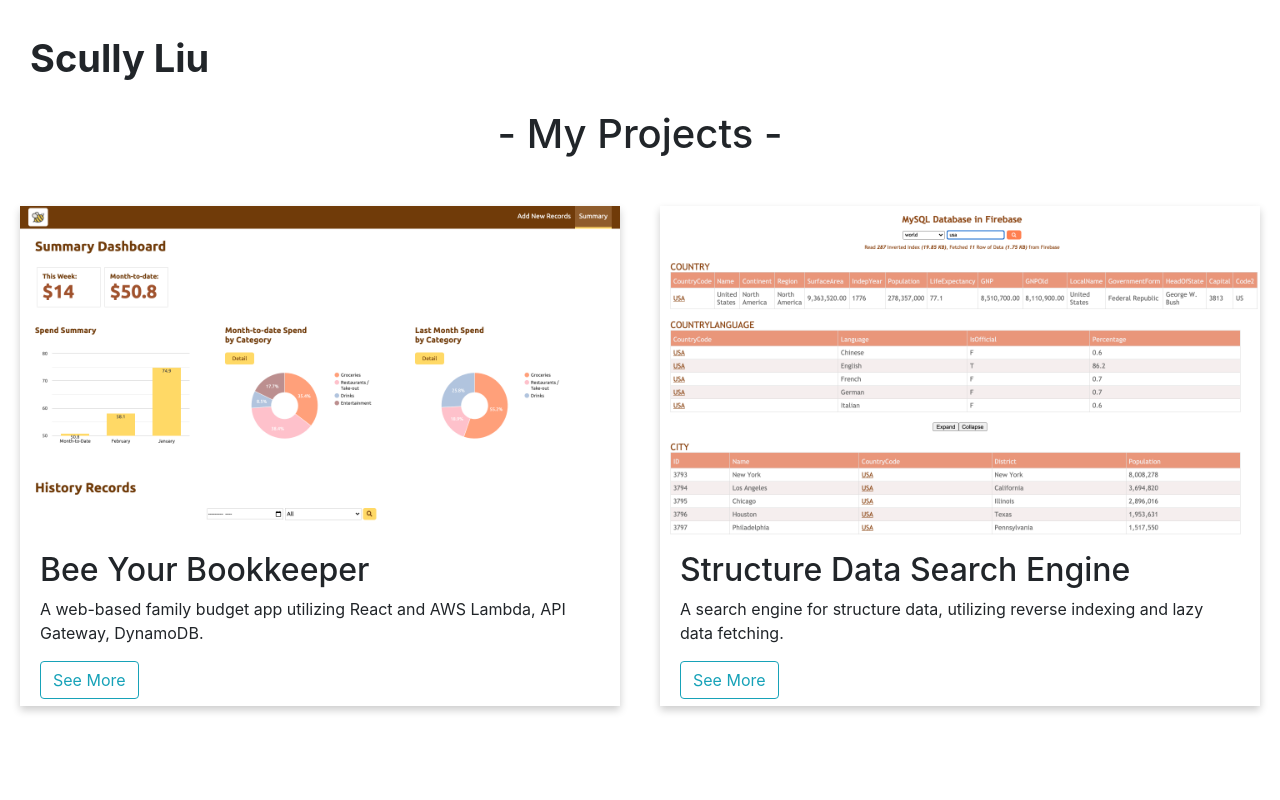
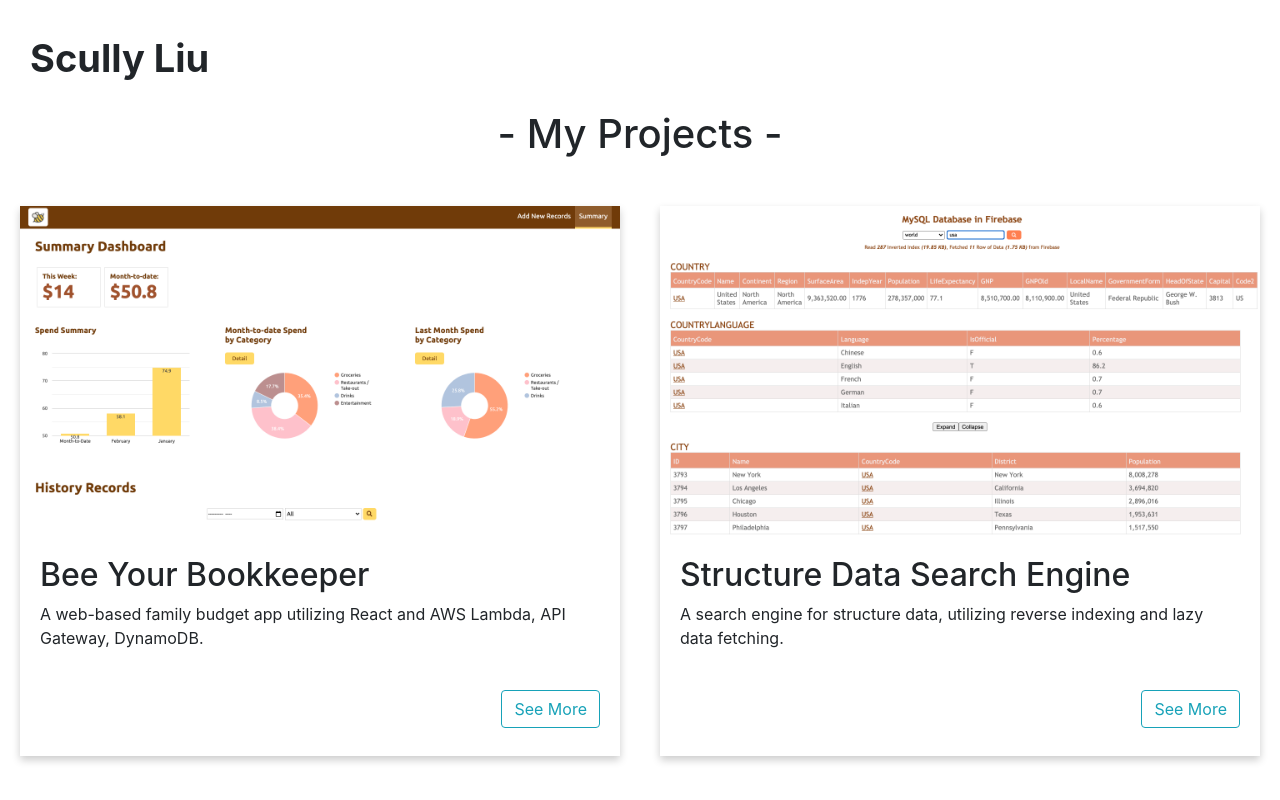
Before and after one commit to yoshuanl/my-profile, a React (Create React App) app: page / in a window 1280 px wide. Shown: the top 800 px of the page. Built offline with nearby package versions, Linux system fonts and the light colour scheme.

Commit message:
style project card

```diff
--- a/src/containers/ProjectCard/ProjectCard.css
+++ b/src/containers/ProjectCard/ProjectCard.css
@@ -1,7 +1,7 @@
 .Card {
     /* Add shadows to create the "card" effect */
     width: 600px;
-    height: 500px;
+    height: 550px;
     box-shadow: 0 4px 8px 0 rgba(0,0,0,0.2);
     transition: 0.3s;
     margin: auto;
@@ -15,5 +15,9 @@
 /* Add some padding inside the card */
 .Description {
     text-align: left;
-    padding: 15px 20px;
+    padding: 20px 20px;
 }
+
+.SeeMoreBtn {
+    float: right;
+}
--- a/src/containers/ProjectCard/ProjectCard.js
+++ b/src/containers/ProjectCard/ProjectCard.js
@@ -28,8 +28,10 @@ class ProjectCard extends Component {
                     <img src={this.props.image} width="600" height="330" />
                     <div className="Description">
                         <h2>{this.props.title}</h2>
-                        <p>{this.props.description}</p>
-                        <Button variant="outline-info" onClick={(event) => this.flipHandler(event)}>See More</Button>
+                        <p>{this.props.description}</p> <br />
+                        <div className="SeeMoreBtn">
+                            <Button variant="outline-info" onClick={(event) => this.flipHandler(event)}>See More</Button>
+                        </div>
                     </div>
                 </div>
                 <div className="Card" onMouseLeave={(event) => this.flipHandler(event)}>
```
